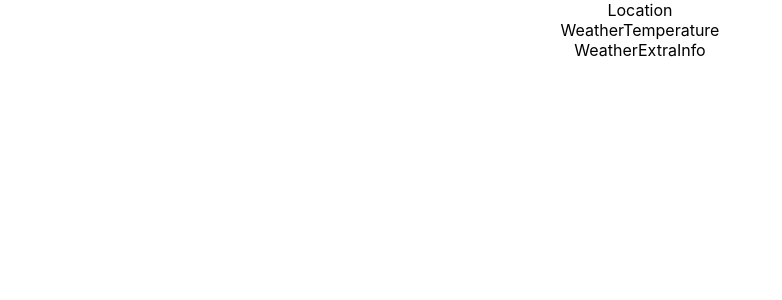
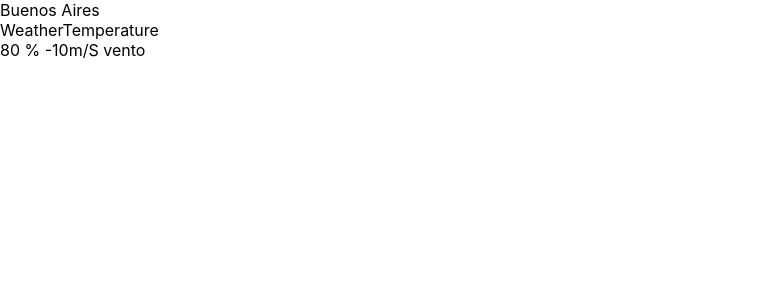
Before and after one commit to developerG27/Clima, a React (Create React App) app: page / in a window 1280 px wide. Shown: the top 300 px of the page, without its empty margins (0-782 px from the left). Built offline with nearby package versions, Linux system fonts and the light colour scheme.

Commit message:
Aggiunta libreria Weather Icon

```diff
--- a/package.json
+++ b/package.json
@@ -5,7 +5,8 @@
   "dependencies": {
     "react": "^16.6.3",
     "react-dom": "^16.6.3",
-    "react-scripts": "2.1.1"
+    "react-scripts": "2.1.1",
+    "react-weathericons": "^1.0.4"
   },
   "scripts": {
     "start": "react-scripts start",
--- a/public/index.html
+++ b/public/index.html
@@ -10,6 +10,7 @@
       homescreen on Android. See https://developers.google.com/web/fundamentals/web-app-manifest/
     -->
     <link rel="manifest" href="%PUBLIC_URL%/manifest.json">
+    <link rel="shortcut icon" href="https://cdnjs.cloudflare.com/ajax/libs/weather-icons/2.0.9/css/weather-icons-wind.min.css">
     <!--
       Notice the use of %PUBLIC_URL% in the tags above.
       It will be replaced with the URL of the `public` folder during the build.
--- a/src/App.js
+++ b/src/App.js
@@ -2,14 +2,12 @@ import React, { Component } from 'react';
 import './App.css';
 import Location from "./components/Location";
 import WeatherData from "./components/WeatherData";
+import WeatherContainer from "./components/WeatherContainer";
 
 class App extends Component {
   render() {
     return (
-      <div className="App">
-        <Location/>
-        <WeatherData/>
-      </div>
+      <WeatherContainer/>
     );
   }
 }
--- a/src/components/Location.jsx
+++ b/src/components/Location.jsx
@@ -1,8 +1,11 @@
 import React from 'react';
 
-const Location = () => (
-    <div>
-        Location
-    </div>
-);
+const Location = (props) => {
+    const {city} = props;
+    return (
+        <div>
+            {city}
+        </div>
+    )
+};
 export default Location;
--- a/src/components/WeatherContainer.jsx
+++ b/src/components/WeatherContainer.jsx
@@ -1,11 +1,11 @@
 import React from 'react';
 import Location from "./Location";
-import WeatherExtraInfo from "./WeatherExtraInfo";
+import WeatherData from "./WeatherData";
 
 const WeatherContainer = () => (
     <div>
-        <Location/>
-        <WeatherExtraInfo/>
+        <Location city={"Buenos Aires"}/>
+        <WeatherData/>
     </div>
 );
 export default WeatherContainer;
--- a/src/components/WeatherData.jsx
+++ b/src/components/WeatherData.jsx
@@ -5,7 +5,7 @@ import WeatherTemperature from "./WeatherTemperature";
 const WeatherData = () => (
     <div>
         <WeatherTemperature/>
-        <WeatherExtraInfo/>
+        <WeatherExtraInfo humidity={80} wind={"10m/S"}/>
     </div>
 );
 export default WeatherData;
--- a/src/components/WeatherExtraInfo.jsx
+++ b/src/components/WeatherExtraInfo.jsx
@@ -1,8 +1,9 @@
 import React from 'react';
 
-const WeatherExtraInfo = () => (
+const WeatherExtraInfo = ({humidity, wind}) => (
     <div>
-        WeatherExtraInfo
+        <span>{`${humidity} % -`}</span>
+        <span>{`${wind} vento`}</span>
     </div>
 );
 
```
Also changed, not shown: src/components/WeatherLocation.jsx (deleted), 1 other file (tests, documents, lock files or other folders).
